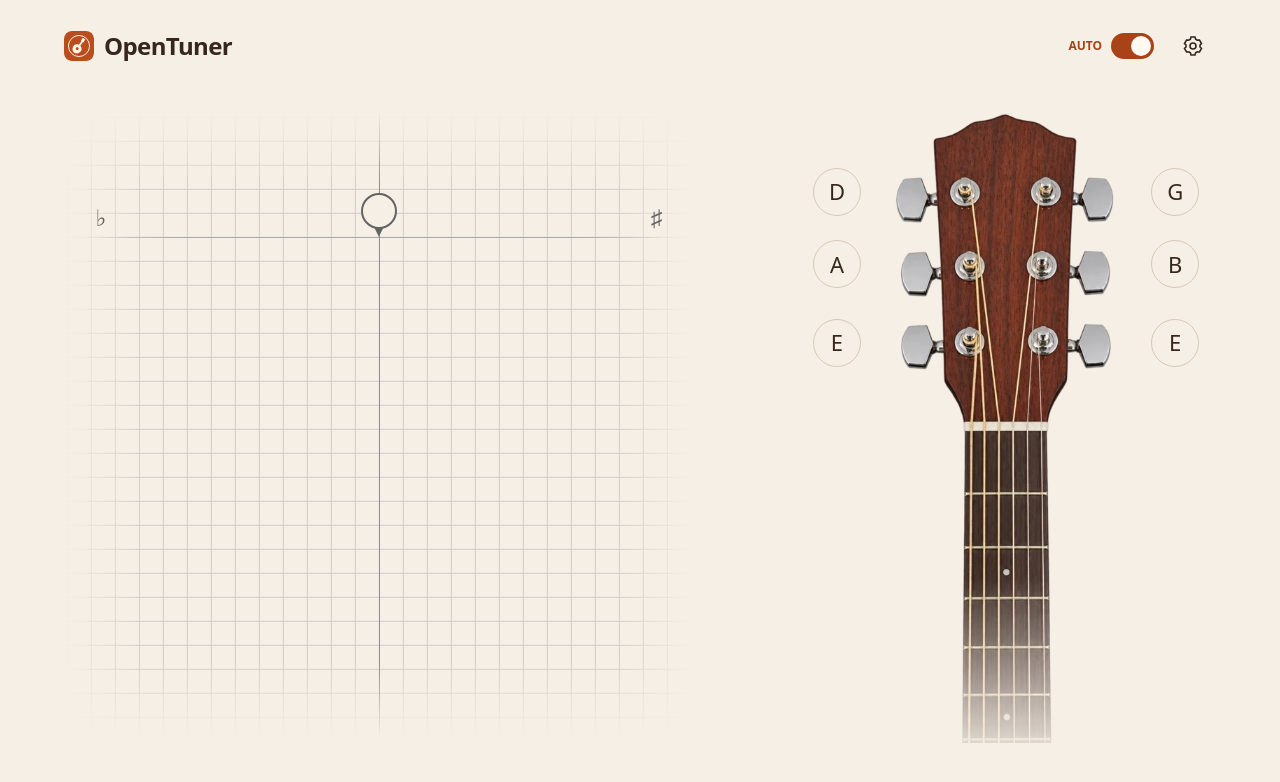
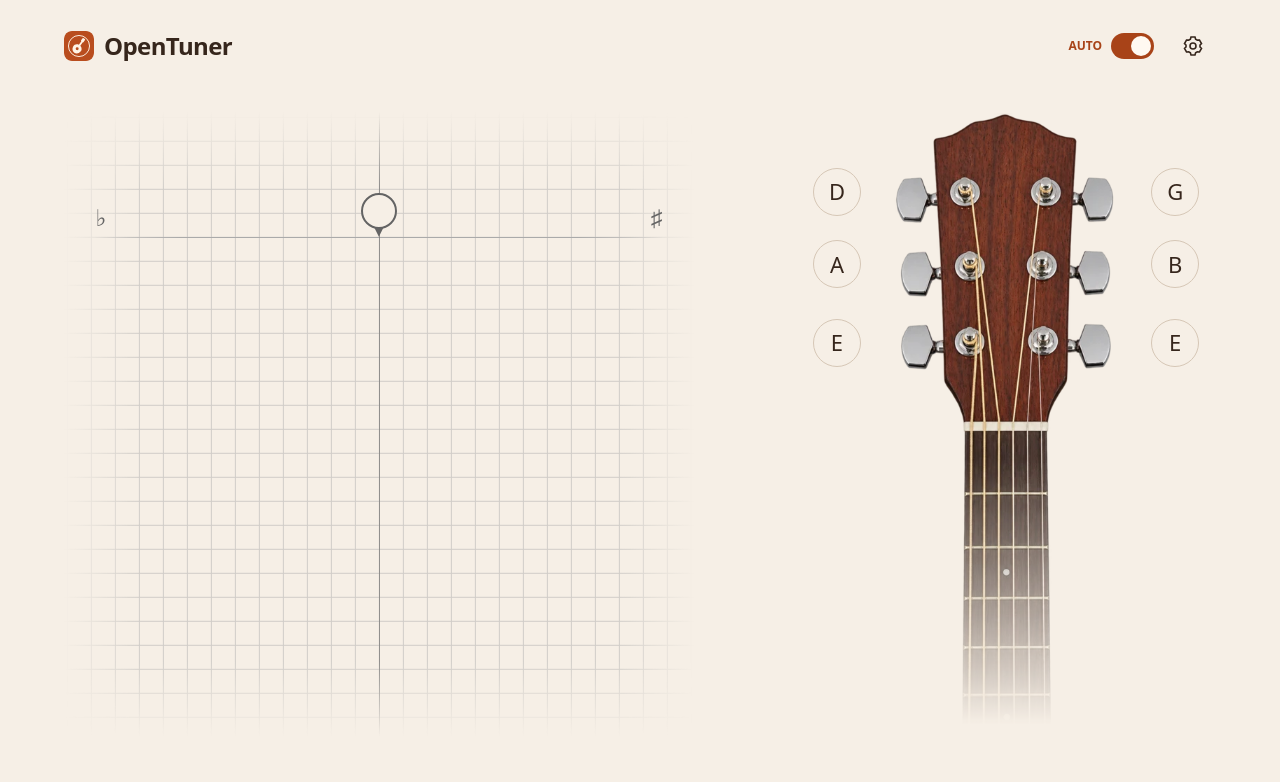
Before and after one commit to saffronjam/opentuner, a website built with Vite: page index.html in a window 1280 px wide. Built offline with nearby package versions, Linux system fonts and the light colour scheme; no server answers.

Commit message:
fix(style): fade guitar neck on desktop layout

```diff
--- a/src/style.css
+++ b/src/style.css
@@ -1283,6 +1283,14 @@ dialog::backdrop {
   );
 }
 /* Let the guitar neck dissolve into the page instead of ending at a hard edge. */
-.guitar {
-  mask-image: linear-gradient(to bottom, #000 72%, transparent);
+@media (max-width: 799px) {
+  .guitar {
+    mask-image: linear-gradient(to bottom, #000 72%, transparent);
+  }
 }
+/* On desktop the whole image fits, so fade the neck itself. */
+@media (min-width: 800px) {
+  .headstock {
+    mask-image: linear-gradient(to bottom, #000 55%, transparent 97%);
+  }
+}
```
